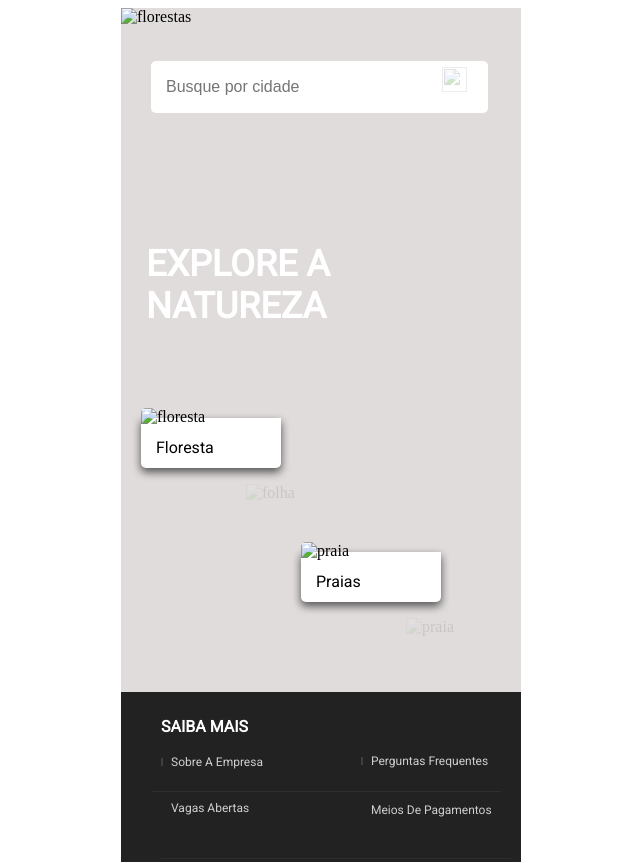
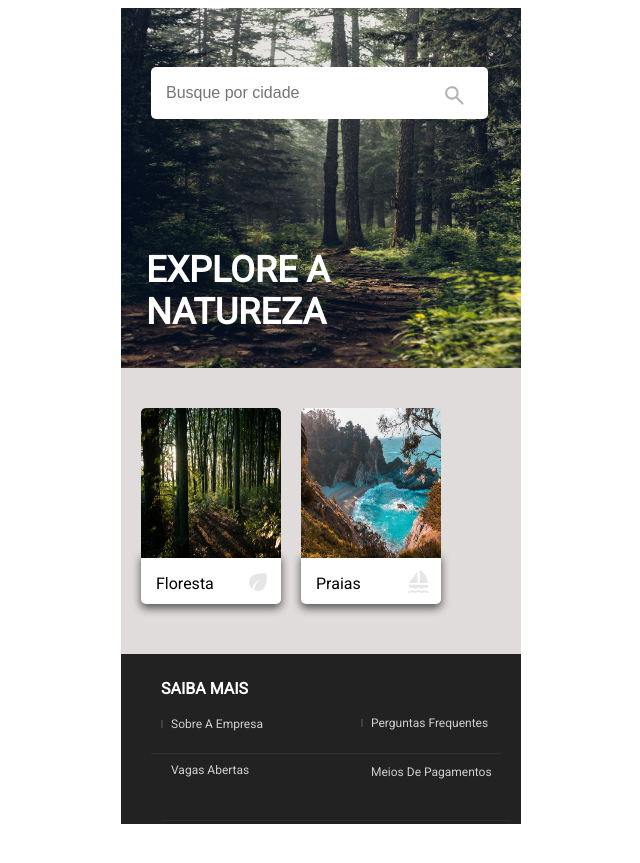
Before and after one commit to Brunocarvalhodev/fundamentos, a plain HTML site: page index.html in a window 1280 px wide. Shown: the whole page, without its empty margins (319-959 px from the left). After the commit the page ends 825 px from the top, so only its background shows below. Drawn offline with Linux system fonts and the light colour scheme; files that its build step writes are made by us from their sources.

Commit message:
Update index.html

```diff
--- a/index.html
+++ b/index.html
@@ -5,30 +5,30 @@
     <meta name="viewport" content="width=device-width, initial-scale=1.0" />
     <title>Tela 01</title>
 
-    <link rel="stylesheet" href="/AULA_28_08_23/css/style.css" />
+    <link rel="stylesheet" href="css/style.css" />
   </head>
   <body>
     <div id="container">
       <!--Cabeçãlho-->
       <header>
-        <img id="img_fundo" src="/AULA_28_08_23/img/fundo.jpg" alt="florestas" />
+        <img id="img_fundo" src="img/fundo.jpg" alt="florestas" />
         <input type="text" placeholder="Busque por cidade" id="buscar" />
-        <img src="/AULA_28_08_23/img/busca.svg" alt="" id="img_busca" />
+        <img src="img/busca.svg" alt="" id="img_busca" />
         <p id="p_hum">Explore a <br />Natureza</p>
       </header>
 
       <main>
         <img
           id="img_slid_floresta"
-          src="/AULA_28_08_23//img/slide/florestas.jpg"
+          src="img/slide/florestas.jpg"
           alt="floresta"
         />
         <p id="p_dois">floresta</p>
-        <img src="/AULA_28_08_23/img/florestas.svg" alt="folha" id="icon_floresta" />
+        <img src="img/florestas.svg" alt="folha" id="icon_floresta" />
 
-        <img id="img_slid_praia" src="/AULA_28_08_23/img/slide/praias.jpg" alt="praia" />
+        <img id="img_slid_praia" src="img/slide/praias.jpg" alt="praia" />
         <p id="p_tres">Praias</p>
-        <img src="/AULA_28_08_23/img/praias.svg" alt="praia" id="icon_praia" />
+        <img src="img/praias.svg" alt="praia" id="icon_praia" />
       </main>
 
       <footer>
```
